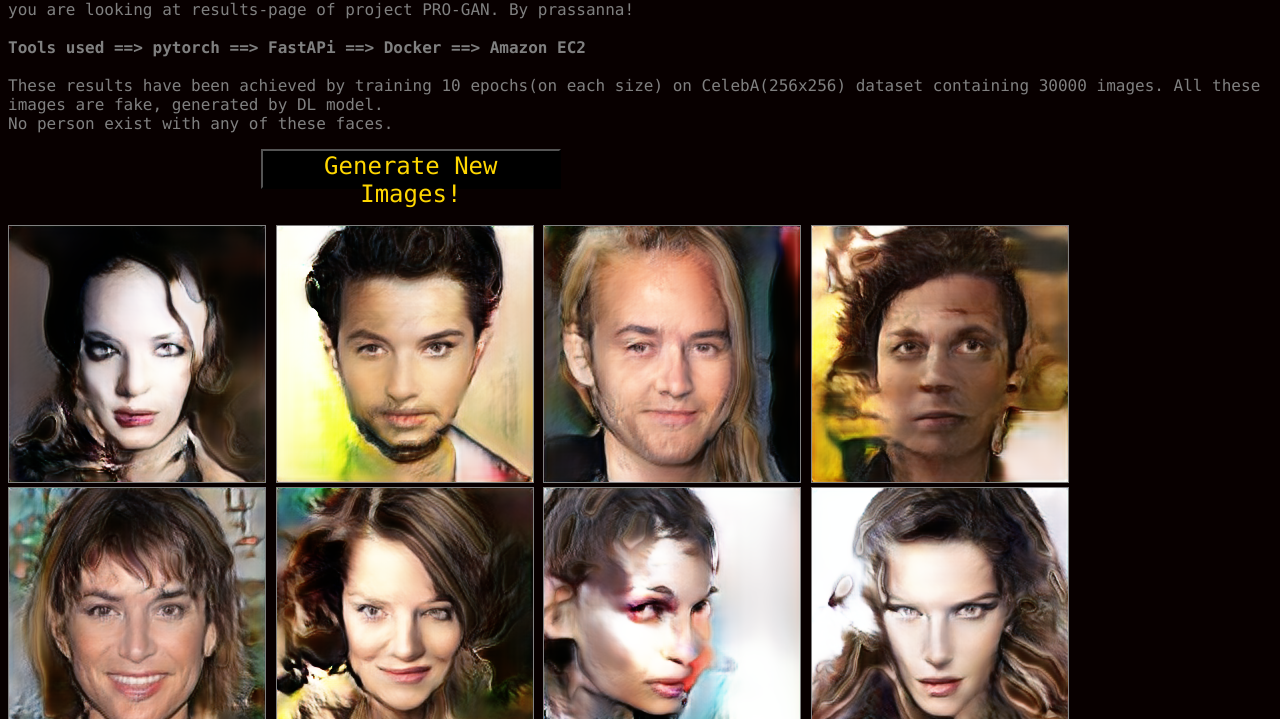
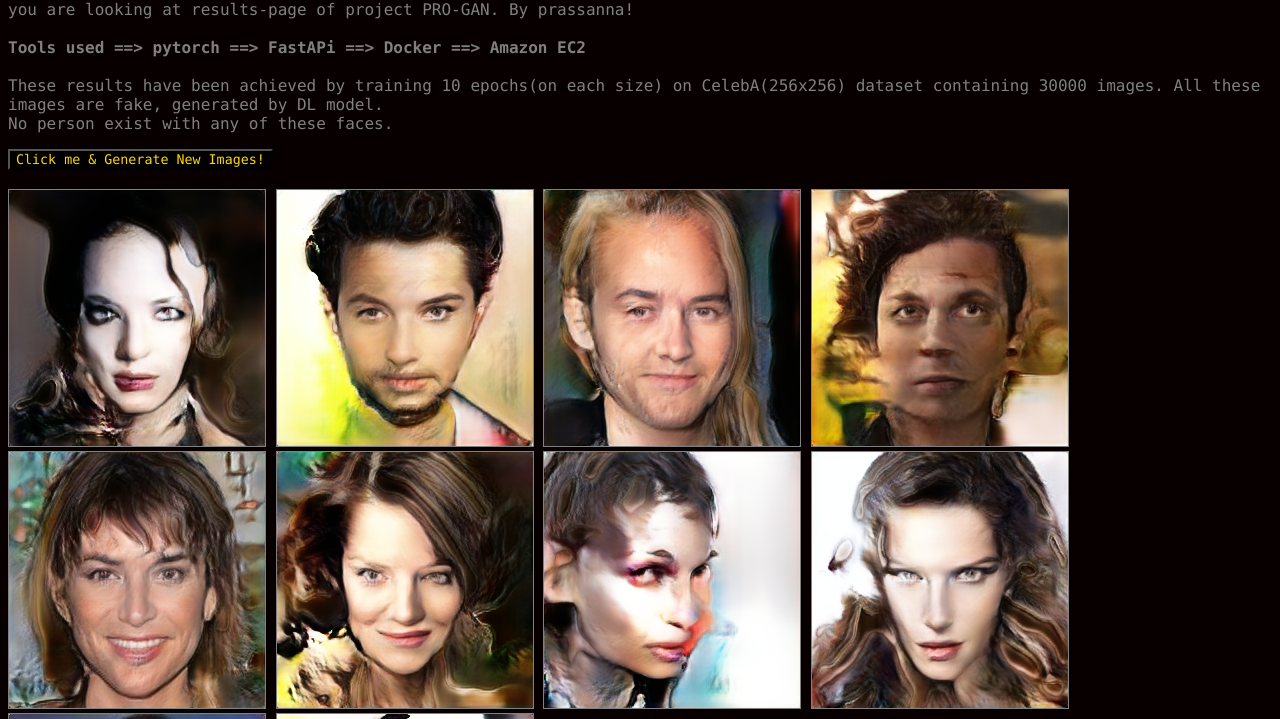
Before and after one commit to randomprassanna/demofastpro, a plain HTML site: page frontend/mixpage.html in a window 1280 px wide. Shown: the part 81-800 px from the top of the page. Drawn offline with Linux system fonts and the light colour scheme; files whose address does not match are found by name.

Commit message:
someinhtml

```diff
--- a/frontend/mixpage.html
+++ b/frontend/mixpage.html
@@ -24,11 +24,9 @@
         <button type="button"
                 style="font-family: ui-monospace,SFMono-Regular,SF Mono,Menlo,Consolas,Liberation Mono,monospace;
                 background-color:black;
-                color:gold;
-                height: 40px; width: 300px; margin-left:20%;
-                font-size: 24px"
+                color:gold;"
                 onClick="window.location.reload();">
-                Generate New Images!
+                Click me & Generate New Images!
         </button>
 
         <br><br>
```
Also changed, not shown: frontend/index.html (line endings or trailing spaces), frontend/new.html (line endings or trailing spaces).
